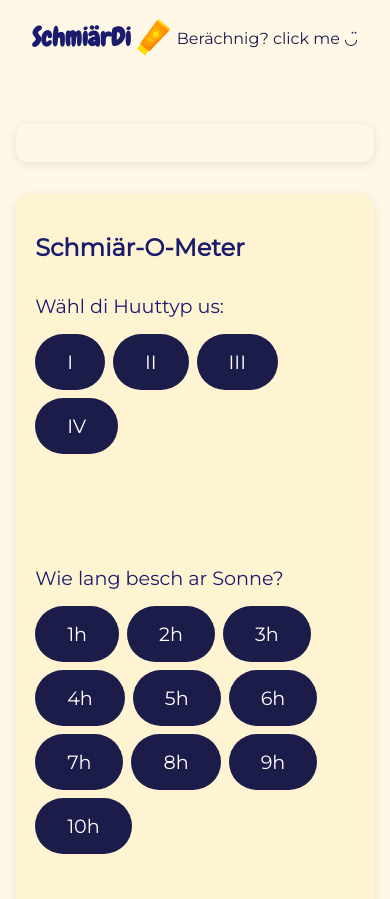
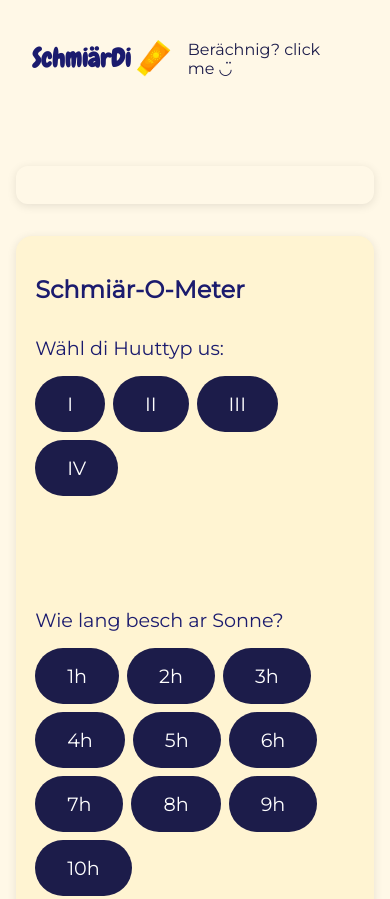
Before and after one commit to lostmarushka/IM2_Leistungsnachweis, a plain HTML site: page index.html in a window 390 px wide. Shown: the top 899 px of the page. Drawn offline with Linux system fonts and the light colour scheme.

Commit message:
Update 26.05.25

```diff
--- a/css/erklärseite.css
+++ b/css/erklärseite.css
@@ -37,7 +37,6 @@ header {
   display: flex;
   justify-content: space-between;
   padding: 1rem 2rem;
-  background-color: #fff8e7;
 }
 
 .logo {
@@ -276,7 +275,7 @@ td,
     position: static;
     order: 2;
     border-radius: 12px;
-    padding: 0.5rem 1rem;
+    /* padding: 0.5rem 1rem; */
     background-color: transparent;
     width: auto;
     max-width: 150px;
--- a/css/styles.css
+++ b/css/styles.css
@@ -13,7 +13,7 @@ header {
 }
 
 .logo {
-  font-family: 'Chewy', cursive;
+  font-family: 'Chewy', 'regular';
   font-size: 3rem;
   font-weight: bold;
   display: flex;
@@ -28,10 +28,10 @@ header {
 }
 
 .erklärseite_button {
-  font-size: 0.9rem;
+  font-size: 1rem;
   color: #1C1C4A;
   text-decoration: none;
-  margin-top: 2.5em;
+  padding: 1.5rem;
 }
 
 /* Hauptlayout */
@@ -224,7 +224,7 @@ button.selected {
 /* Responsive Layout für mobile Geräte */
 @media (max-width: 768px) {
   /* Header anpassen */
-  header {
+   header {
     flex-direction: row;
     justify-content: space-between;
     align-items: center;
@@ -243,6 +243,11 @@ button.selected {
     transform: rotate(40deg);
     margin-left: 10px;
     margin-top: 0;
+  }
+
+  .erklärseite_button {
+    margin: inherit;
+    font-size: 1rem;
   }
 
   /* UV-Display oberhalb schmiär o meter */
@@ -289,12 +294,6 @@ button.selected {
   /* UV-Display im Main verstecken */
   main > .uv-display {
     display: flex;
-  }
-
-  /* Andere responsive Anpassungen bleiben */
-  .erklärseite_button {
-    margin-top: 0;
-    font-size: 1rem;
   }
 
   /* Grid Column Überschreibungen */
```
